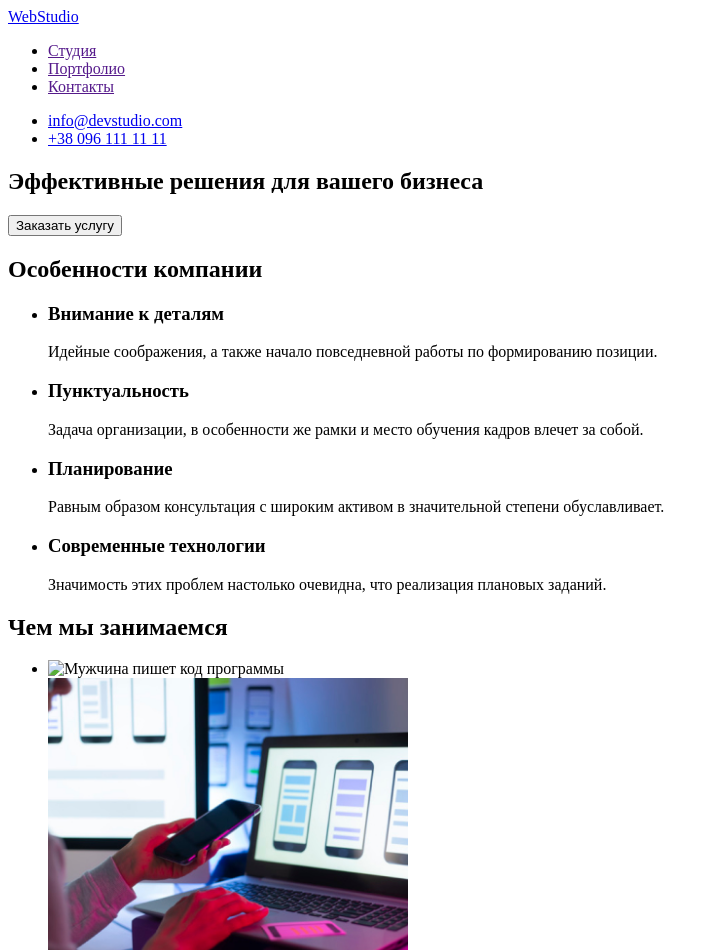
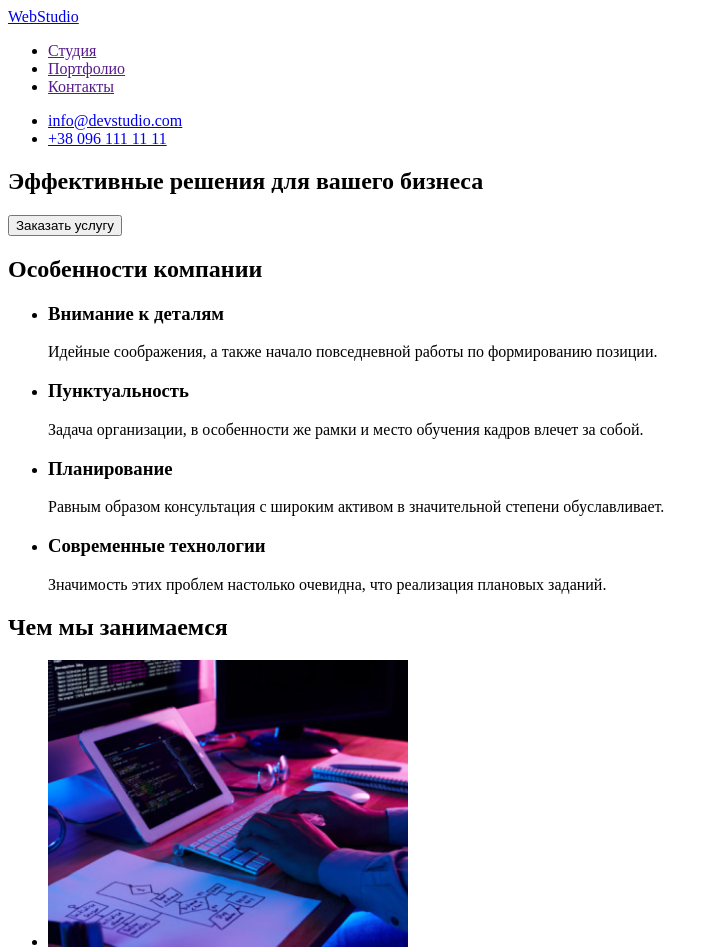
Before and after one commit to SerhiiDubovets/goit-markup-hw-01, a plain HTML site: page index.html in a window 1280 px wide. Shown: the top 950 px of the page, without its empty margins (0-719 px from the left). Drawn offline with Linux system fonts and the light colour scheme; the site is published under a folder, as on GitHub Pages, so addresses that start at the root find nothing.

Commit message:
Правка

```diff
--- a/index.html
+++ b/index.html
@@ -78,7 +78,7 @@
         <ul>
           <li>
             <img
-              src="/images/img1.jpg"
+              src="./images/img1.jpg"
               alt="Мужчина пишет код программы"
               width="360"
             />
```
